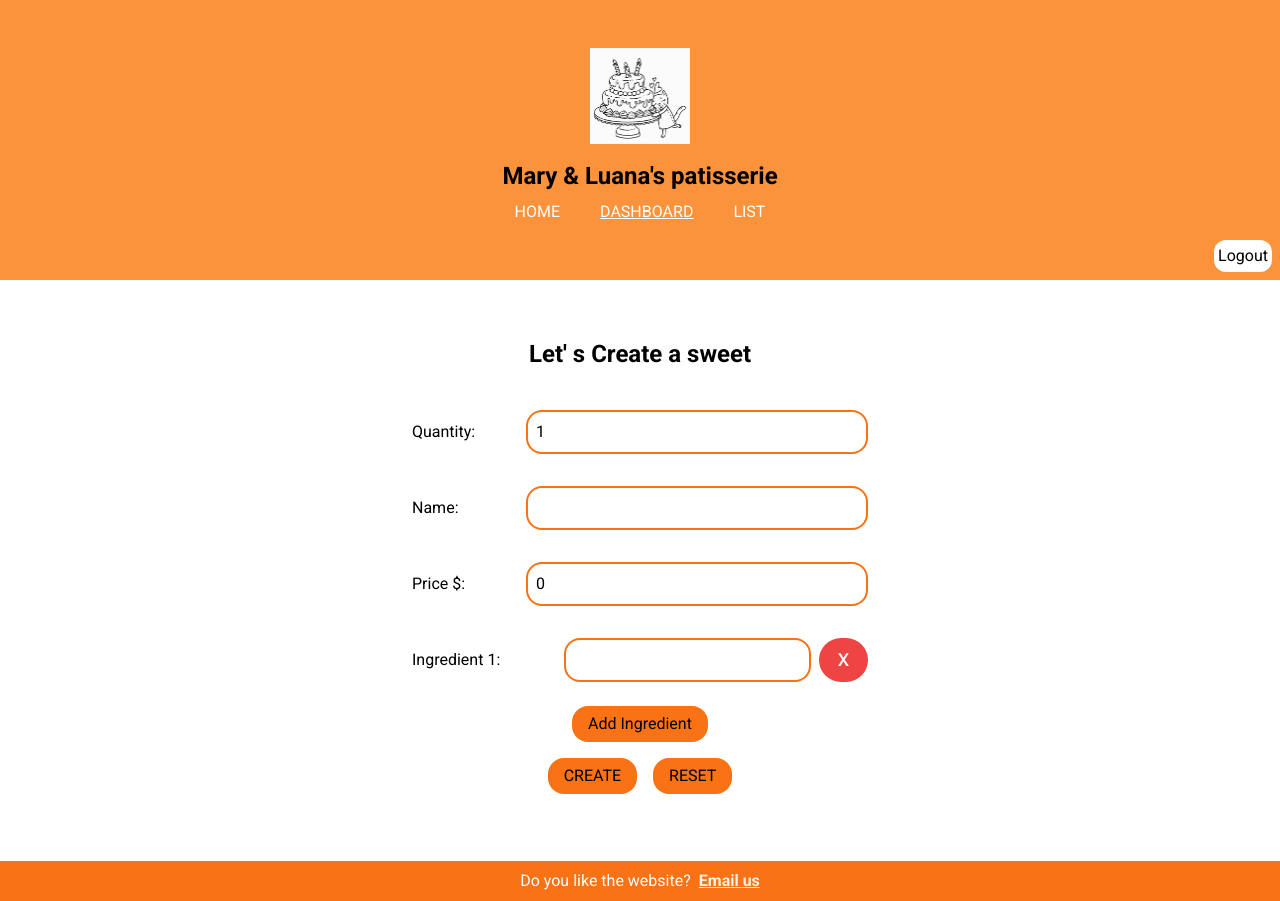
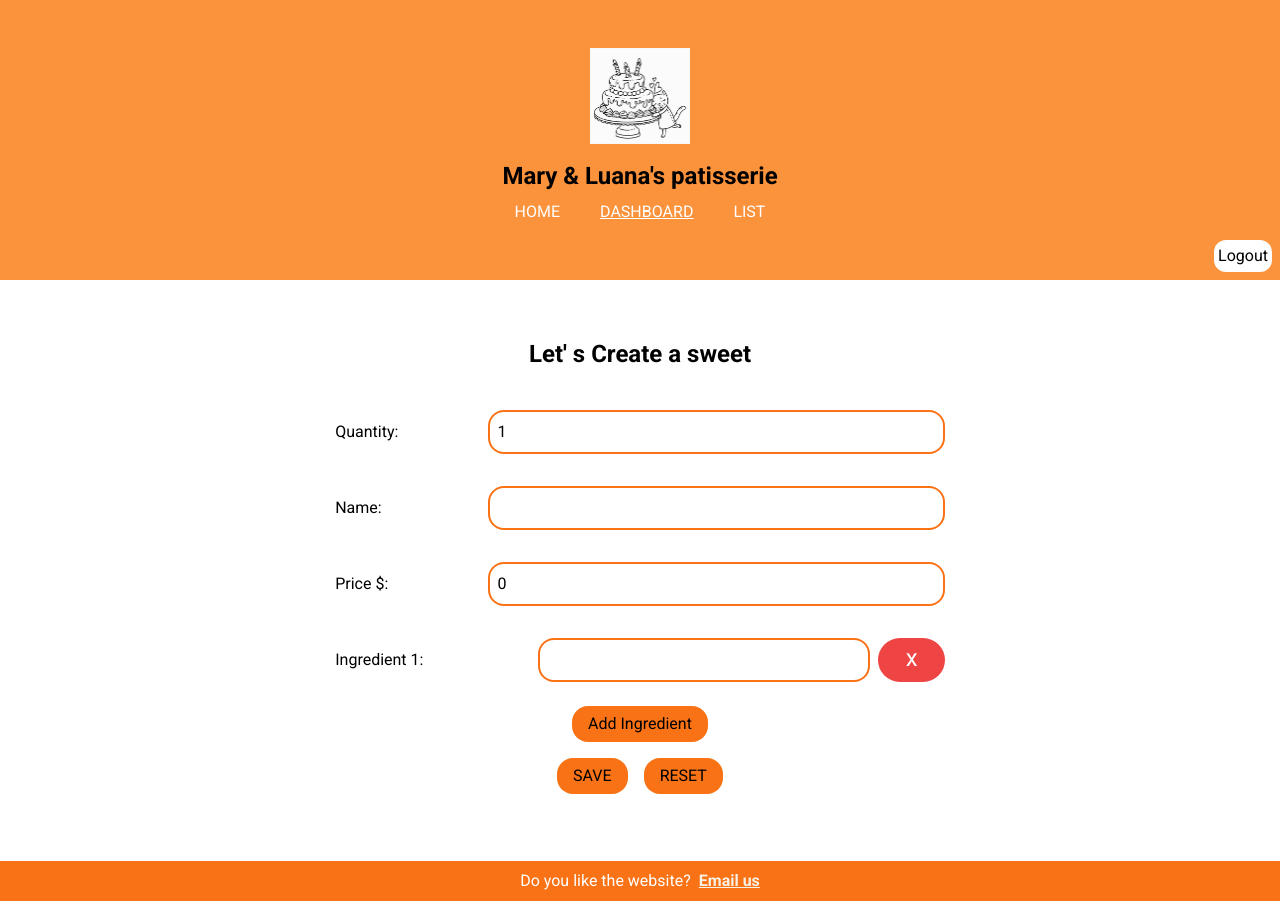
Before and after one commit to ranran2121/patisserie, a Next.js app: page /dashboard in a window 1280 px wide. Built offline with nearby package versions, Linux system fonts and the light colour scheme; no server answers; sample sign-in values are in the browser's storage.

Commit message:
modify form with redirecting to list page after successful update

```diff
--- a/components/SweetForm.tsx
+++ b/components/SweetForm.tsx
@@ -3,6 +3,7 @@ import axios from "axios";
 import { useForm, useFieldArray } from "react-hook-form";
 import { IngredientType, SweetTypeFe } from "@/types";
 import Link from "next/link";
+import { useRouter } from "next/navigation";
 
 type FormDataType = {
   name: string | undefined;
@@ -15,6 +16,7 @@ const SweetForm = (props: { sweetFe: SweetTypeFe | null }) => {
   const { sweetFe } = props;
   const [feedback, setFeedback] = useState("");
   const [hasClicked, setHasClicked] = useState(false);
+  const router = useRouter();
 
   const defaultFormValues: FormDataType = {
     name: sweetFe?.name ? sweetFe.name : "",
@@ -56,7 +58,7 @@ const SweetForm = (props: { sweetFe: SweetTypeFe | null }) => {
             data: { ...data, id: sweetFe.id, madeAt: sweetFe.madeAt },
           });
 
-          setFeedback("Sweet successfully updated");
+          router.push("/dashboard/sweets");
         }
       } catch (e) {
         setFeedback("Something went wrong...try later");
@@ -74,7 +76,7 @@ const SweetForm = (props: { sweetFe: SweetTypeFe | null }) => {
 
   return (
     <>
-      <div className="w-full md:w-[60%] px-4 mx-auto mb-6 mt-2 md:text-center relative">
+      <div className="w-full md:w-[80%] px-4 mx-auto mb-6 mt-2 md:text-center relative">
         <h2 className="text-center font-semibold text-2xl inline">
           {!sweetFe ? "Let' s Create a sweet" : `${sweetFe.name}`}
         </h2>
@@ -89,7 +91,7 @@ const SweetForm = (props: { sweetFe: SweetTypeFe | null }) => {
       </div>
       <form
         onSubmit={handleSubmit(onSubmit)}
-        className="flex flex-col md:items-center md:w-[60%] px-1 mx-auto"
+        className="flex flex-col md:items-center md:w-[80%] px-1 mx-auto"
       >
         {!sweetFe && (
           <>
@@ -201,14 +203,14 @@ const SweetForm = (props: { sweetFe: SweetTypeFe | null }) => {
 
         <div className="my-4 flex flex-row gap-4">
           <button className="btn" type="submit">
-            {!sweetFe ? "Create" : "update"}
+            save
           </button>
 
-          {!sweetFe && (
-            <button className="btn" type="button" onClick={handleReset}>
-              Reset
-            </button>
-          )}
+          {/*  {!sweetFe && ( */}
+          <button className="btn" type="button" onClick={handleReset}>
+            Reset
+          </button>
+          {/* )} */}
         </div>
 
         {feedback && <div className="bg-color3 p-4">{feedback}</div>}
```
